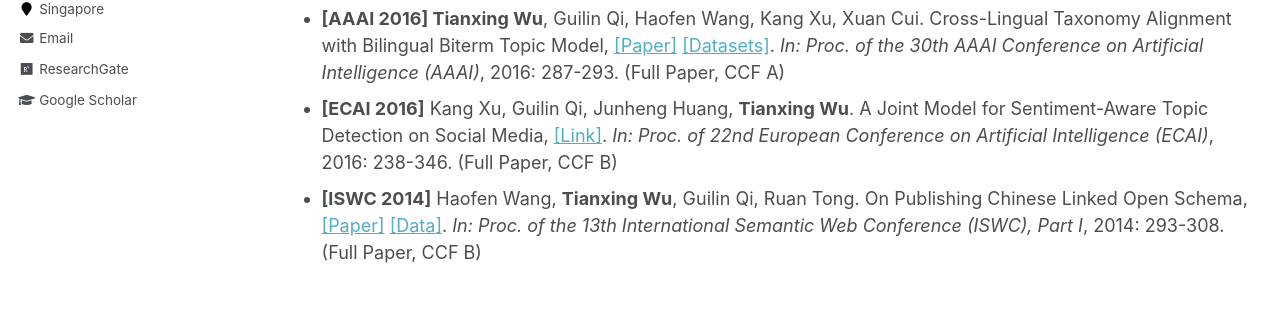
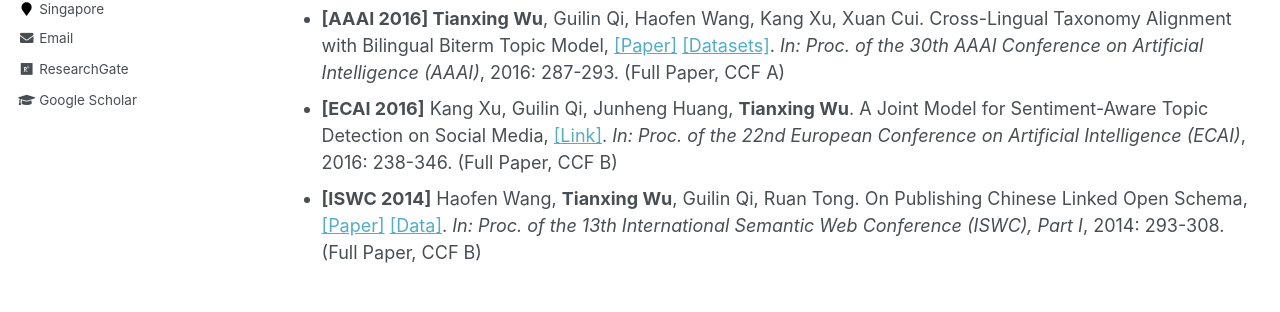
Before and after one commit to tianxing-wu/tianxing-wu.github.io, a Jekyll site: the page built from _pages/selected_publications.md, in a window 1280 px wide and 900 px high, scrolled down 884 px. Shown: the part 301-613 px from the top of the window. Built offline with Jekyll 4.4.1, drawn with Linux system fonts in a browser that asks for light colours.

Commit message:
site update

```diff
--- a/_pages/selected_publications.md
+++ b/_pages/selected_publications.md
@@ -19,7 +19,7 @@ The full list of my publications can be found in [DBLP](https://dblp.uni-trier.d
 * **[DASFAA 2019]** Bing Liu, Huan Gao, Guilin Qi, Shangfu Duan, **Tianxing Wu**, Meng Wang. Adversarial Discriminative Denoising for Distant Supervision Relation Extraction, [[Link]](https://link.springer.com/chapter/10.1007%2F978-3-030-18590-9_29). <i>In: Proc. of the 24th International Conference on Database Systems for Advanced Applications (DASFAA), Part III</i>, 2019: 282-286. (Short Paper, CCF B)
 * **[ISWC 2017] Tianxing Wu**, Lei Zhang, Guilin Qi, Xuan Cui, Kang Xu. Encoding Category Correlations into Bilingual Topic Modeling for Cross-Lingual Taxonomy Alignment, [[Paper]](https://tianxing-wu.github.io/files/paper/ISWC2017.pdf) [[Code]](https://github.com/143230/CLTA). <i>In: Proc. of the 16th International Semantic Web Conference (ISWC), Part I</i>, 2017: 728-744. (Full Paper, CCF B)
 * **[AAAI 2016] Tianxing Wu**, Guilin Qi, Haofen Wang, Kang Xu, Xuan Cui. Cross-Lingual Taxonomy Alignment with Bilingual Biterm Topic Model, [[Paper]](https://tianxing-wu.github.io/files/paper/AAAI2016.pdf) [[Datasets]](https://github.com/jxls080511/080424). <i>In: Proc. of the 30th AAAI Conference on Artificial Intelligence (AAAI)</i>, 2016: 287-293. (Full Paper, CCF A)
-* **[ECAI 2016]** Kang Xu, Guilin Qi, Junheng Huang, **Tianxing Wu**. A Joint Model for Sentiment-Aware Topic Detection on Social Media, [[Link]](http://ebooks.iospress.nl/publication/44775). <i>In: Proc. of 22nd European Conference on Artificial Intelligence (ECAI)</i>, 2016: 238-346. (Full Paper, CCF B)
+* **[ECAI 2016]** Kang Xu, Guilin Qi, Junheng Huang, **Tianxing Wu**. A Joint Model for Sentiment-Aware Topic Detection on Social Media, [[Link]](http://ebooks.iospress.nl/publication/44775). <i>In: Proc. of the 22nd European Conference on Artificial Intelligence (ECAI)</i>, 2016: 238-346. (Full Paper, CCF B)
 * **[ISWC 2014]** Haofen Wang, **Tianxing Wu**, Guilin Qi, Ruan Tong. On Publishing Chinese Linked Open Schema, [[Paper]](https://tianxing-wu.github.io/files/paper/ISWC2014.pdf) [[Data]](http://los.linkingopenschema.info). <i>In: Proc. of the 13th International Semantic Web Conference (ISWC), Part I</i>, 2014: 293-308. (Full Paper, CCF B)
 
 ## PhD Dissertation (Chinese):
```
Also changed, not shown: 1 other file.
